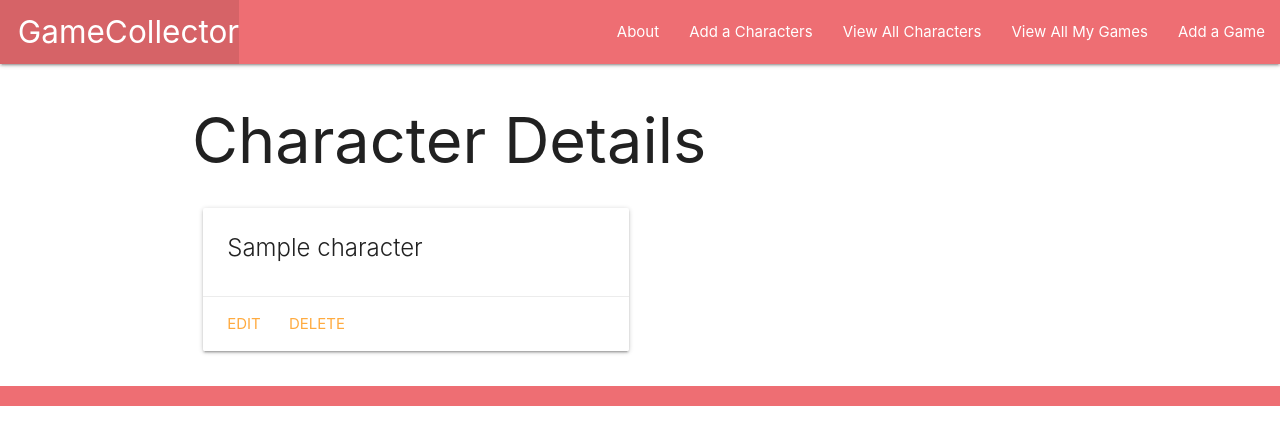
After one commit to zfidz/game-collection, a Django app: page /characters/1/ in a window 1280 px wide. The commit adds this page. Shown: the top 445 px of the page. Run offline with Django 3.2, Linux system fonts and the light colour scheme; tables that the repository leaves empty hold one stand-in row (values such as "Sample post").

Commit message:
add characters

```diff
--- a/main_app/admin.py
+++ b/main_app/admin.py
@@ -1,6 +1,7 @@
 from django.contrib import admin
-from .models import Game, Session
+from .models import Game, Session, Character
 
 # Register your models here
 admin.site.register(Game)
 admin.site.register(Session)
+admin.site.register(Character)
--- a/main_app/models.py
+++ b/main_app/models.py
@@ -8,6 +8,16 @@ RATING_CHOICES = (
 )
 
 # Create your models here.
+
+class Character(models.Model):
+  name = models.CharField(max_length=25)
+
+  def __str__(self):
+    return self.name
+
+  def get_absolute_url(self):
+    return reverse('characters_detail', kwargs={'pk': self.id})
+
 class Game(models.Model):
   name = models.CharField(max_length=25)
   rating = models.CharField(max_length=25, choices=RATING_CHOICES, default='E')
@@ -24,7 +34,6 @@ class Game(models.Model):
 class Session(models.Model):
   length = models.CharField(max_length=20)
   date = models.DateField('Date Played')
-
   game=models.ForeignKey(Game, on_delete=models.CASCADE)
 
   def __str__(self):
--- a/main_app/templates/base.html
+++ b/main_app/templates/base.html
@@ -15,6 +15,8 @@
       </ul>
       <ul class="right">
         <li><a href="{% url 'about' %}">About</a></li>
+        <li><a href="{% url 'characters_create' %}">Add a Characters</a></li>
+        <li><a href="{% url 'characters_index' %}">View All Characters</a></li>
         <li><a href="{% url 'index' %}">View All My Games</a></li>
         <li><a href="{% url 'games_create' %}">Add a Game</a></li>
       </ul>
--- /dev/null
+++ b/main_app/templates/main_app/character_detail.html
@@ -0,0 +1,19 @@
+{% extends 'base.html' %}
+{% block content %}
+
+<h1>Character Details</h1>
+
+<div class="row">
+  <div class="col s6 col-offset-3">
+    <div class="card">
+      <div class="card-content">
+        <span class="card-title">{{ character.name }}</span>
+      </div>
+      <div class="card-action">
+        <a href="{% url 'characters_update' character.id %}">Edit</a>
+        <a href="{% url 'characters_delete' character.id %}">Delete</a>
+      </div>
+    </div>
+  </div>
+</div>
+{% endblock %}
--- a/main_app/urls.py
+++ b/main_app/urls.py
@@ -13,4 +13,9 @@ urlpatterns = [
   path('games/<int:pk>/update/', views.GameUpdate.as_view(), name='games_update'),
   path('games/<int:pk>/delete/', views.GameDelete.as_view(), name='games_delete'),
   path('games/<int:game_id>/add_session/', views.add_session, name='add_session'),
+  path('characters/', views.CharacterList.as_view(), name='characters_index'),
+  path('characters/<int:pk>/', views.CharacterDetail.as_view(), name='characters_detail'),
+  path('characters/create/', views.CharacterCreate.as_view(), name='characters_create'),
+  path('characters/<int:pk>/update/', views.CharacterUpdate.as_view(), name='characters_update'),
+  path('characters/<int:pk>/delete/', views.CharacterDelete.as_view(), name='characters_delete'),
 ]
--- a/main_app/views.py
+++ b/main_app/views.py
@@ -1,8 +1,8 @@
 from django.shortcuts import render, redirect
 from main_app.models import Game
-from django.views.generic import ListView
+from django.views.generic import ListView, DetailView
 from django.views.generic.edit import CreateView, UpdateView, DeleteView
-from .models import Game
+from .models import Game, Character
 from .forms import SessionForm
 # Create your views here.
 from django.http import HttpResponse
@@ -50,3 +50,31 @@ class GameUpdate(UpdateView):
 class GameDelete(DeleteView):
   model = Game
   success_url = '/games/'
+
+class CharacterList(ListView):
+  model = Character
+
+class CharacterDetail(DetailView):
+  model = Character
+
+class CharacterCreate(CreateView):
+  model = Character
+  fields = '__all__'
+
+class CharacterUpdate(UpdateView):
+  model = Character
+  fields = ['name']
+
+class CharacterDelete(DeleteView):
+  model = Character
+  success_url = '/characters/'
+
+def assoc_character(request, game_id, character_id):
+  game = Game.objects.get(id=game_id)
+  game.characters.add(character_id)
+  return redirect('detail', game_id=game_id)
+
+def unassoc_character(request, game_id, character_id):
+  game = Game.objects.get(id=game_id)
+  game.characters.remove(character_id)
+  return redirect('detail', game_id=game_id)
```
Also changed, not shown: main_app/templates/games/details.html (+36 -10 lines), main_app/templates/main_app/character_confirm_delete.html (added, +13 -0 lines), main_app/templates/main_app/character_form.html (added, +19 -0 lines), main_app/templates/main_app/character_list.html (added, +16 -0 lines), main_app/migrations/0005_character.py (added).
